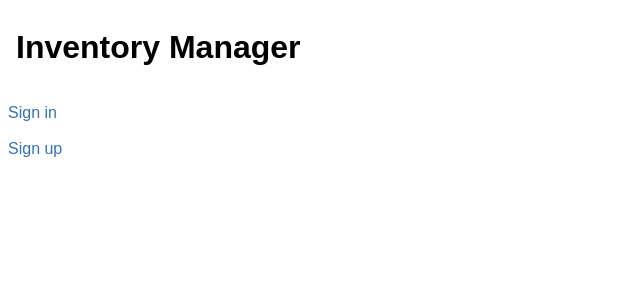
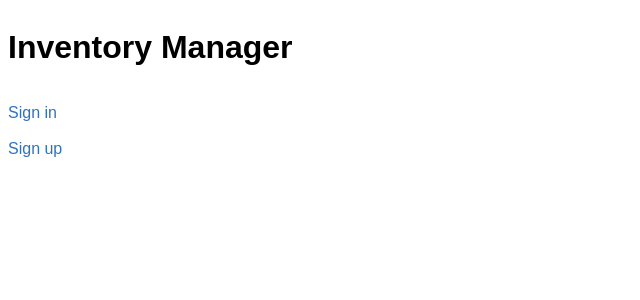
Before and after one commit to JorensM/inventory-manager, a React (Vite) app: page / in a window 1280 px wide. Shown: the top 300 px of the page, without its empty margins (0-640 px from the left). Built offline with nearby package versions, Linux system fonts and the light colour scheme.

Commit message:
fix layout issues on landing pages

```diff
--- a/src/style.css
+++ b/src/style.css
@@ -43,7 +43,7 @@ ul {
 header {
   display: flex;
   padding-block: 8px;
-  padding-inline: 16px;
+  padding-inline: 8px;
   justify-content: space-between;
 }
 
@@ -56,6 +56,15 @@ main {
 
 main.app {
   padding: 8px;
+}
+
+main.landing {
+  align-items: flex-start;
+  padding: 8px;
+}
+
+main.landing > section {
+  padding: 0px;
 }
 
 main > section {
@@ -117,9 +126,7 @@ header > nav > ul {
 
 /* Landing page */
 
-main.landing {
-  align-items: flex-start;
-}
+
 
 /* Sign up/login */
 
```
